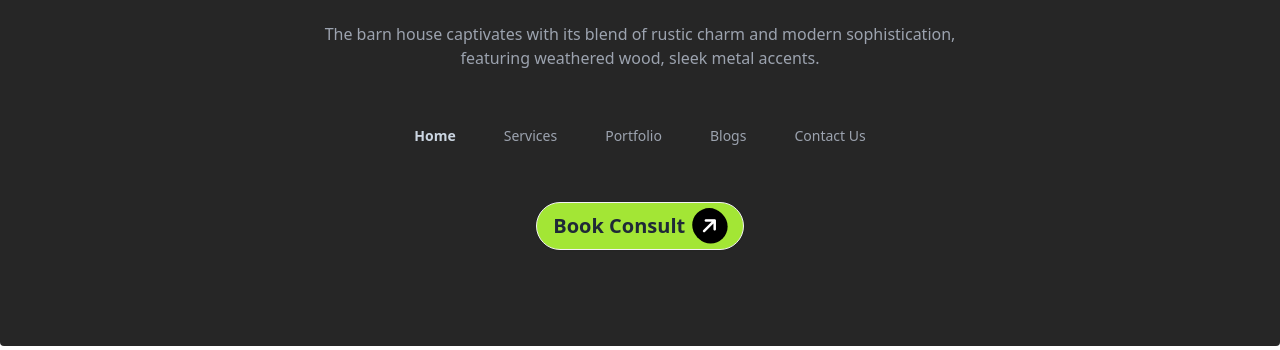
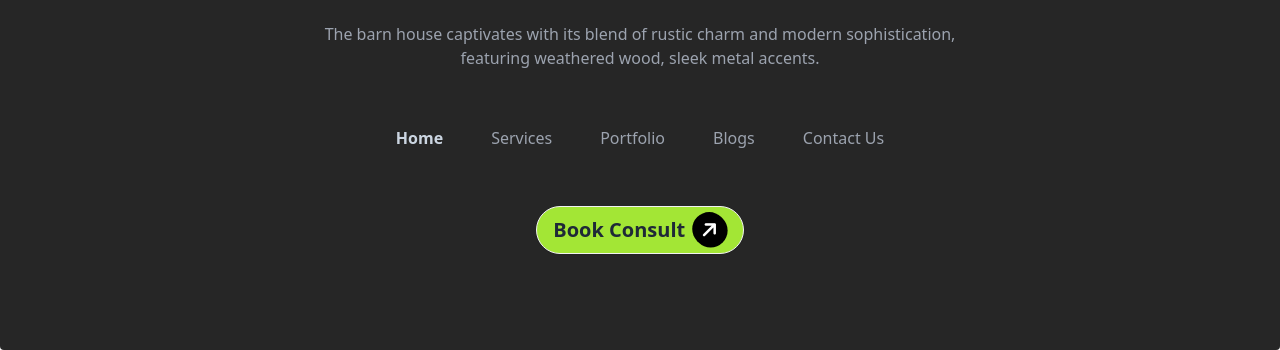
Before and after one commit to sohanmollahbd/b10-a3-rinterio, a plain HTML site: page index.html in a window 1280 px wide. Shown: the part 3235-3585 px from the top of the page. Drawn offline with nearby package versions, Linux system fonts and the light colour scheme.

Commit message:
some font related issue solved

```diff
--- a/index.html
+++ b/index.html
@@ -223,12 +223,11 @@
       <p class="text-center font-medium text-base text-gray-400">The barn house captivates with its blend of rustic
          charm and modern sophistication, <br> featuring weathered wood, sleek metal accents.</p>
       <nav class="flex flex-col md:flex-row menu  gap-4">
-
-         <li><a class="font-extrabold text-slate-300">Home</a></li>
-         <li class="text-gray-400"><a>Services</a></li>
-         <li class="text-gray-400"><a>Portfolio</a></li>
-         <li class="text-gray-400"><a>Blogs</a></li>
-         <li class="text-gray-400"><a>Contact Us</a></li>
+         <li><a class="font-extrabold text-slate-300 text-base	">Home</a></li>
+         <li class="text-gray-400 text-base font-normal"><a>Services</a></li>
+         <li class="text-gray-400 text-base font-normal"><a>Portfolio</a></li>
+         <li class="text-gray-400 text-base font-normal"><a>Blogs</a></li>
+         <li class="text-gray-400 text-base font-normal"><a>Contact Us</a></li>
       </nav>
 
       <a class="btn bg-lime-400 font-bold text-xl  flex rounded-full">Book Consult <i
```
